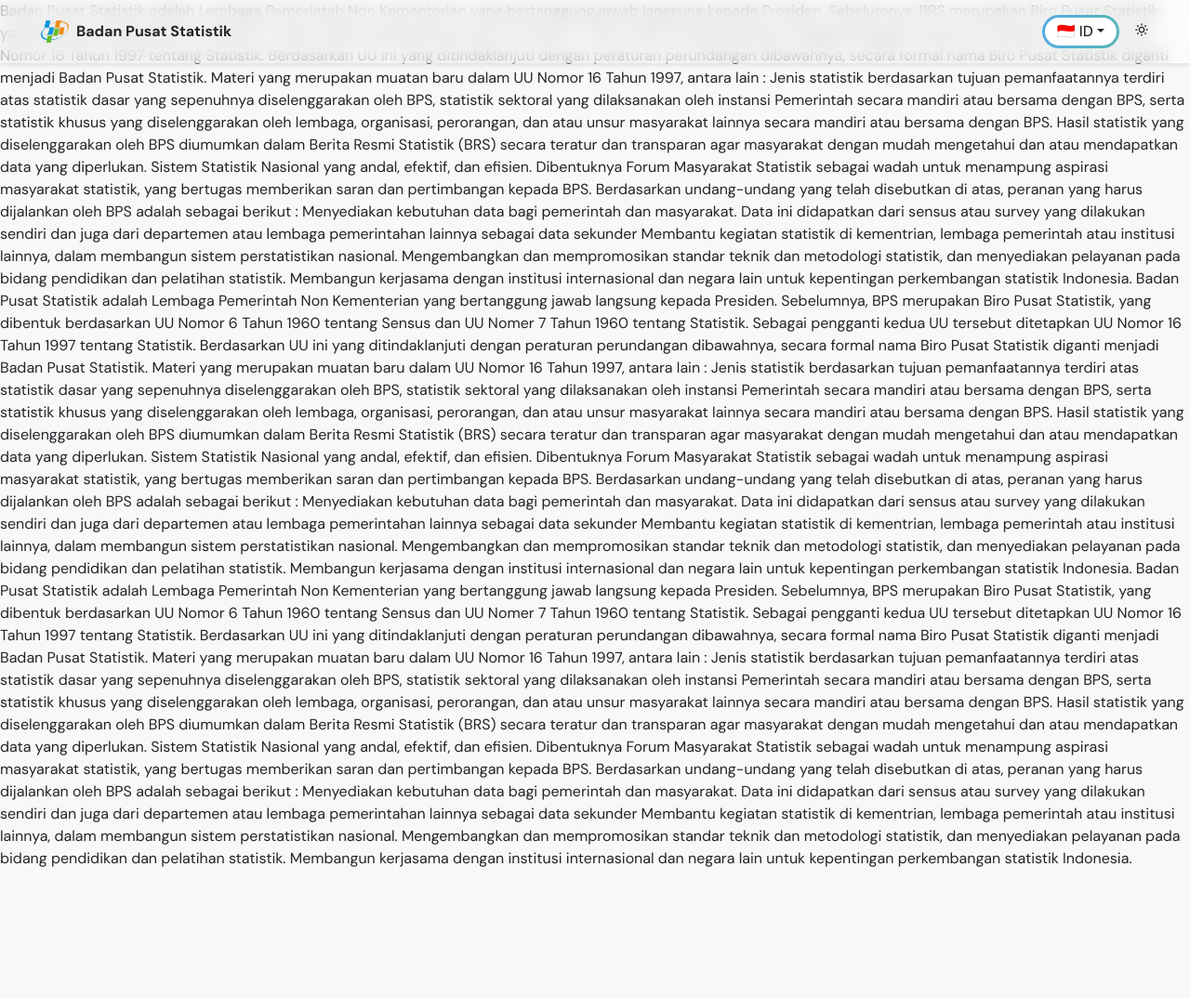
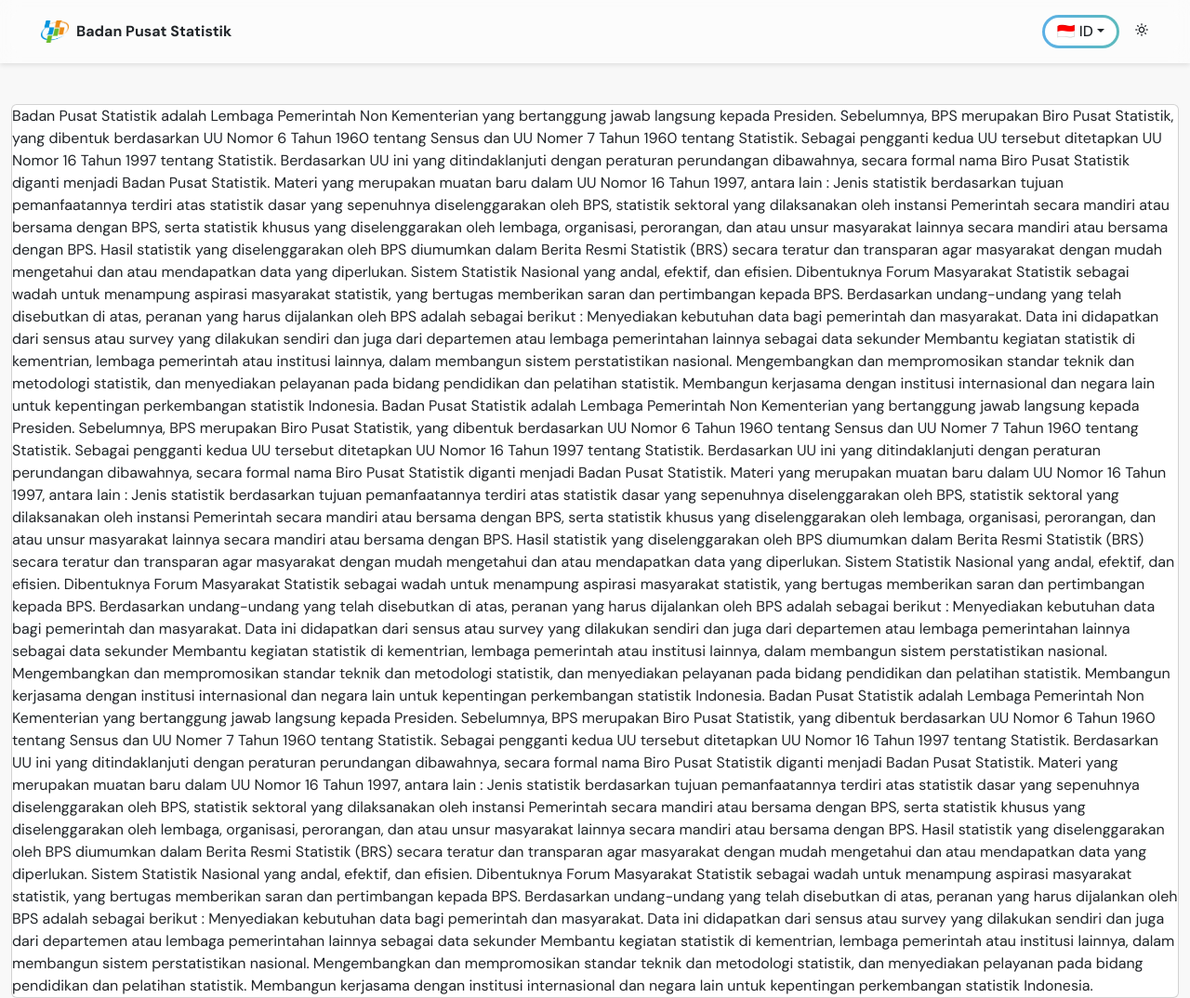
Before and after one commit to MuhammadAlfarazi-rpl/dashboard-patuh, a PHP site: page / in a window 1280 px wide. Shown: the whole page at 93% size. Before the commit the page ends 933 px from the top, so only its background shows below. Run offline with PHP 8.4, Linux system fonts and the light colour scheme; some web fonts are replaced.

Commit message:
Main Content Update

```diff
--- a/assets/css/style.css
+++ b/assets/css/style.css
@@ -72,3 +72,7 @@ body {
 .darkmode-toggle i {
   font-size: 20x;
 }
+
+.main-content {
+    margin-top: 7rem !important;
+}
--- a/index.php
+++ b/index.php
@@ -1,5 +1,7 @@
 <?php include 'includes/header.php'; ?>
-<p>
+<div class="container-xxl flex-grow-1 container-p-y mt-3 main-content">
+    <div class="card">
+        <!-- ini text dummy Y -->
     Badan Pusat Statistik adalah Lembaga Pemerintah Non Kementerian yang bertanggung jawab langsung kepada Presiden. Sebelumnya, BPS merupakan Biro Pusat Statistik, yang dibentuk berdasarkan UU Nomor 6 Tahun 1960 tentang Sensus dan UU Nomer 7 Tahun 1960 tentang Statistik. Sebagai pengganti kedua UU tersebut ditetapkan UU Nomor 16 Tahun 1997 tentang Statistik. Berdasarkan UU ini yang ditindaklanjuti dengan peraturan perundangan dibawahnya, secara formal nama Biro Pusat Statistik diganti menjadi Badan Pusat Statistik.
 
 Materi yang merupakan muatan baru dalam UU Nomor 16 Tahun 1997, antara lain :
@@ -30,6 +32,7 @@ Membantu kegiatan statistik di kementrian, lembaga pemerintah atau institusi lai
 Mengembangkan dan mempromosikan standar teknik dan metodologi statistik, dan menyediakan pelayanan pada bidang pendidikan dan pelatihan statistik.
 Membangun kerjasama dengan institusi internasional dan negara lain untuk kepentingan perkembangan statistik Indonesia.
 
+
 Badan Pusat Statistik adalah Lembaga Pemerintah Non Kementerian yang bertanggung jawab langsung kepada Presiden. Sebelumnya, BPS merupakan Biro Pusat Statistik, yang dibentuk berdasarkan UU Nomor 6 Tahun 1960 tentang Sensus dan UU Nomer 7 Tahun 1960 tentang Statistik. Sebagai pengganti kedua UU tersebut ditetapkan UU Nomor 16 Tahun 1997 tentang Statistik. Berdasarkan UU ini yang ditindaklanjuti dengan peraturan perundangan dibawahnya, secara formal nama Biro Pusat Statistik diganti menjadi Badan Pusat Statistik.
 
 Materi yang merupakan muatan baru dalam UU Nomor 16 Tahun 1997, antara lain :
@@ -44,5 +47,6 @@ Menyediakan kebutuhan data bagi pemerintah dan masyarakat. Data ini didapatkan d
 Membantu kegiatan statistik di kementrian, lembaga pemerintah atau institusi lainnya, dalam membangun sistem perstatistikan nasional.
 Mengembangkan dan mempromosikan standar teknik dan metodologi statistik, dan menyediakan pelayanan pada bidang pendidikan dan pelatihan statistik.
 Membangun kerjasama dengan institusi internasional dan negara lain untuk kepentingan perkembangan statistik Indonesia.
-</p>
+</div>
+</div>
 <?php include 'includes/footer.php'; ?>
```
